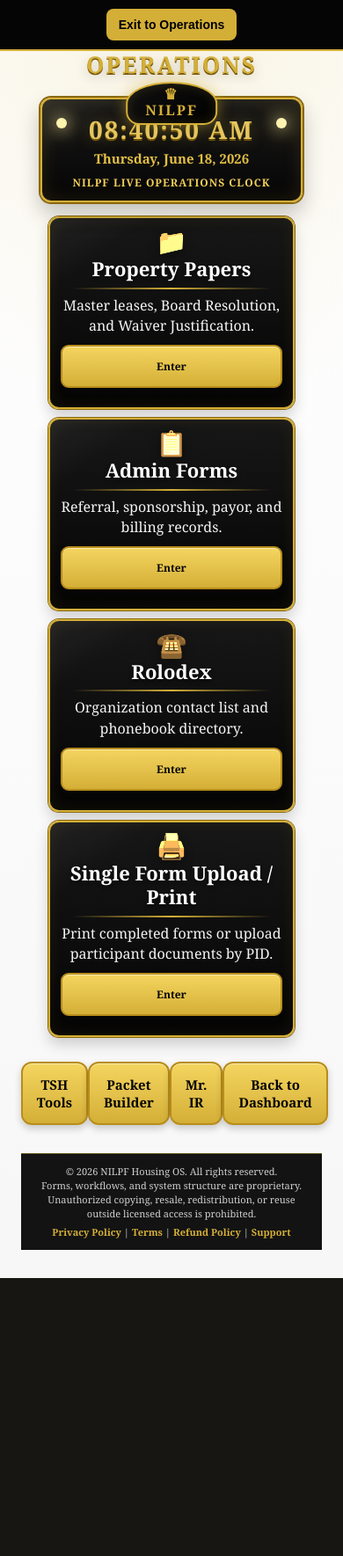
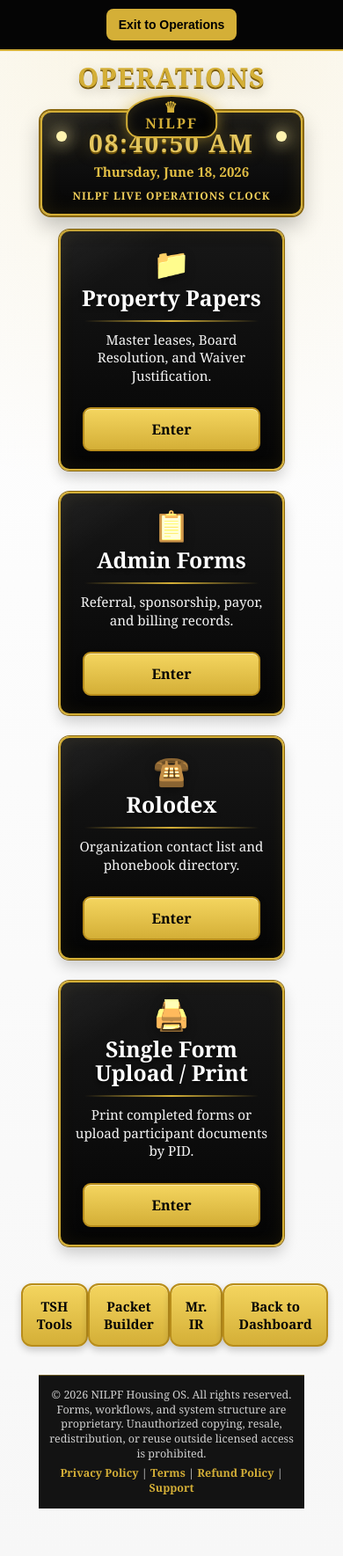
Before and after one commit to Pearlzzpearlzz/Nilpf-store, a Flask app: page /operations in a window 390 px wide. Shown: the whole page at 88% size. Before the commit the page ends 1453 px from the top, so only its background shows below. Run offline with Flask 3, Linux system fonts and the light colour scheme; the visitor is signed in with stand-in values (Sample User, id 1).

Commit message:
Compact operations dashboard on phone

```diff
--- a/static/css/mobile_responsive.css
+++ b/static/css/mobile_responsive.css
@@ -157,3 +157,205 @@
     max-width: 920px;
   }
 }
+
+/* ================================
+   OPERATIONS PHONE COMPACT VIEW
+   Added: 2026-06-18
+   Purpose: Keep luxury layout but reduce oversized mobile cards.
+================================ */
+
+@media (max-width: 768px) {
+
+  body {
+    overflow-x: hidden !important;
+  }
+
+  .operations-title,
+  h1 {
+    font-size: 2.1rem !important;
+    line-height: 1.05 !important;
+    margin: 14px auto 12px auto !important;
+    text-align: center !important;
+    letter-spacing: 1px !important;
+  }
+
+  .clock-box,
+  .operations-clock,
+  .live-clock {
+    width: 86% !important;
+    max-width: 360px !important;
+    min-height: auto !important;
+    padding: 18px 12px !important;
+    margin: 12px auto 22px auto !important;
+    box-sizing: border-box !important;
+  }
+
+  .clock-box .time,
+  .operations-clock .time,
+  .live-clock .time {
+    font-size: 2.2rem !important;
+    line-height: 1.05 !important;
+  }
+
+  .clock-box .date,
+  .operations-clock .date,
+  .live-clock .date {
+    font-size: 1.05rem !important;
+  }
+
+  .clock-box .label,
+  .operations-clock .label,
+  .live-clock .label {
+    font-size: 0.85rem !important;
+    letter-spacing: 1px !important;
+  }
+
+  .operations-grid,
+  .ops-grid,
+  .dashboard-grid,
+  .card-grid {
+    display: flex !important;
+    flex-direction: column !important;
+    align-items: center !important;
+    gap: 16px !important;
+    width: 100% !important;
+  }
+
+  .operations-card,
+  .ops-card,
+  .dashboard-card,
+  .card {
+    width: 84% !important;
+    max-width: 340px !important;
+    min-height: auto !important;
+    padding: 22px 18px !important;
+    margin: 0 auto 14px auto !important;
+    box-sizing: border-box !important;
+  }
+
+  .operations-card h2,
+  .ops-card h2,
+  .dashboard-card h2,
+  .card h2 {
+    font-size: 1.75rem !important;
+    line-height: 1.1 !important;
+    margin: 8px 0 12px 0 !important;
+  }
+
+  .operations-card p,
+  .ops-card p,
+  .dashboard-card p,
+  .card p {
+    font-size: 1rem !important;
+    line-height: 1.35 !important;
+    margin: 10px auto 18px auto !important;
+  }
+
+  .operations-card .icon,
+  .ops-card .icon,
+  .dashboard-card .icon,
+  .card .icon {
+    font-size: 2.1rem !important;
+    margin-bottom: 6px !important;
+  }
+
+  .operations-card a,
+  .ops-card a,
+  .dashboard-card a,
+  .card a,
+  .operations-card button,
+  .ops-card button,
+  .dashboard-card button,
+  .card button {
+    width: 92% !important;
+    max-width: 280px !important;
+    padding: 12px 14px !important;
+    font-size: 1rem !important;
+    margin: 8px auto 0 auto !important;
+    display: block !important;
+    text-align: center !important;
+  }
+
+  .operations-actions,
+  .ops-actions,
+  .bottom-actions,
+  .button-row {
+    display: flex !important;
+    flex-direction: column !important;
+    align-items: center !important;
+    gap: 12px !important;
+    width: 100% !important;
+    margin-top: 18px !important;
+  }
+
+  .operations-actions a,
+  .ops-actions a,
+  .bottom-actions a,
+  .button-row a,
+  .operations-actions button,
+  .ops-actions button,
+  .bottom-actions button,
+  .button-row button {
+    width: 82% !important;
+    max-width: 320px !important;
+    padding: 12px 14px !important;
+    font-size: 1rem !important;
+    text-align: center !important;
+  }
+
+  footer,
+  .footer {
+    width: 88% !important;
+    max-width: 360px !important;
+    margin: 22px auto !important;
+    padding: 14px 10px !important;
+    font-size: 0.78rem !important;
+    line-height: 1.35 !important;
+    box-sizing: border-box !important;
+  }
+}
+
+@media (max-width: 480px) {
+
+  .operations-title,
+  h1 {
+    font-size: 1.9rem !important;
+  }
+
+  .clock-box,
+  .operations-clock,
+  .live-clock {
+    width: 88% !important;
+    max-width: 340px !important;
+    padding: 16px 10px !important;
+  }
+
+  .clock-box .time,
+  .operations-clock .time,
+  .live-clock .time {
+    font-size: 1.95rem !important;
+  }
+
+  .operations-card,
+  .ops-card,
+  .dashboard-card,
+  .card {
+    width: 86% !important;
+    max-width: 330px !important;
+    padding: 20px 16px !important;
+  }
+
+  .operations-card h2,
+  .ops-card h2,
+  .dashboard-card h2,
+  .card h2 {
+    font-size: 1.55rem !important;
+  }
+
+  .operations-card p,
+  .ops-card p,
+  .dashboard-card p,
+  .card p {
+    font-size: 0.95rem !important;
+  }
+}
```
